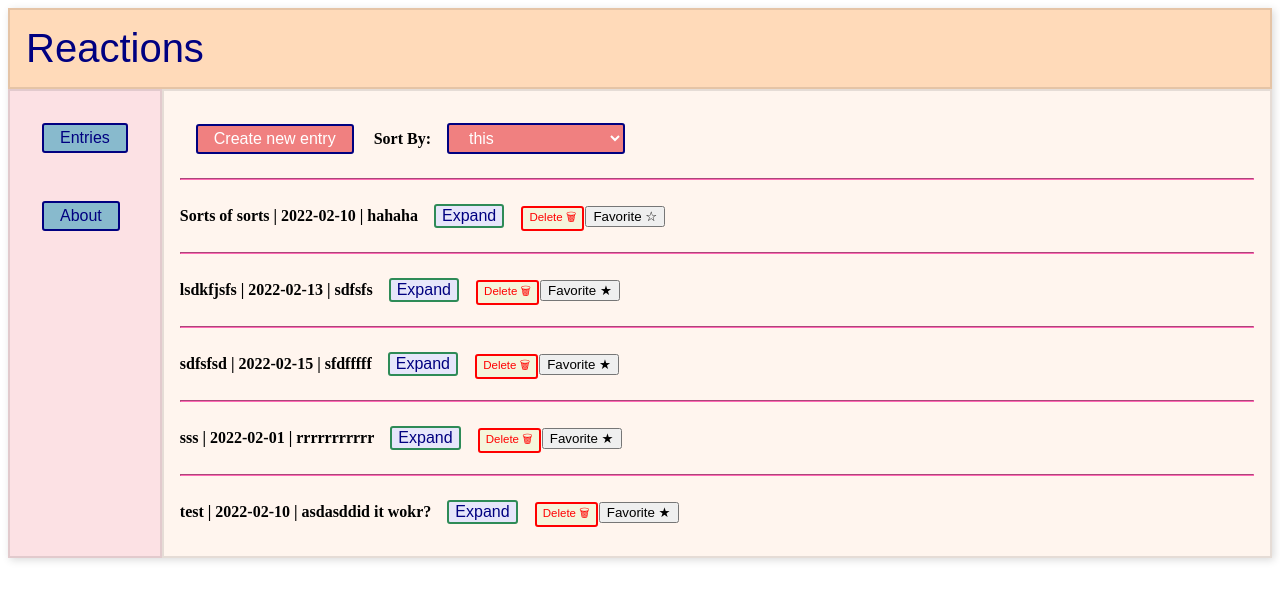
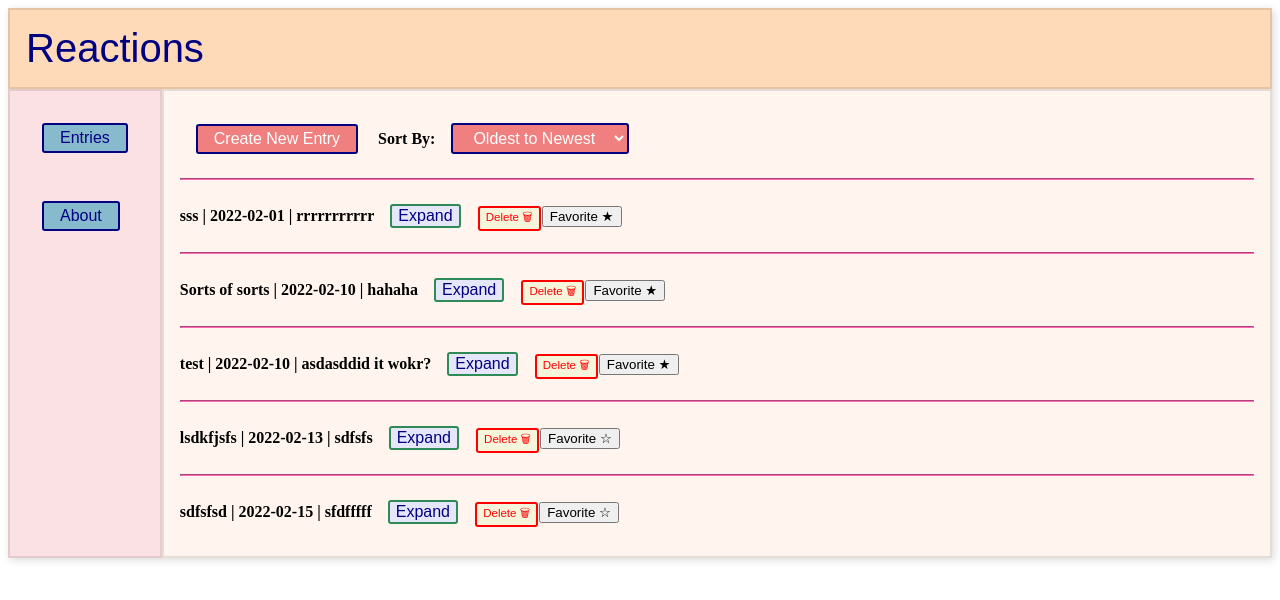
Before and after one commit to angelroundtrip/phase-2-group-project, a React (Create React App) app: page / in a window 1280 px wide. Shown: the top 600 px of the page. Built offline with nearby package versions, Linux system fonts and the light colour scheme; data requests are answered from the project's data file.

Commit message:
completed sorting

```diff
--- a/db.json
+++ b/db.json
@@ -5,21 +5,21 @@
       "date": "2022-02-10",
       "body": "hahaha",
       "id": 6,
-      "favorited": false
+      "favorited": true
     },
     {
       "title": "lsdkfjsfs",
       "date": "2022-02-13",
       "body": "sdfsfs",
       "id": 7,
-      "favorited": true
+      "favorited": false
     },
     {
       "title": "sdfsfsd",
       "date": "2022-02-15",
       "body": "sfdfffff",
       "id": 8,
-      "favorited": true
+      "favorited": false
     },
     {
       "title": "sss",
--- a/src/components/App.js
+++ b/src/components/App.js
@@ -213,12 +213,6 @@ function App() {
     })
   }
 
-  const [sort, setSort] = useState('new')
-
-  const handleSelectValue = e => {
-    setSort(e.target.value)
-  }
-
 
   const updateEntry = updatedEntry => {
     const updatedFavorites = entries.map(entry => {
@@ -231,26 +225,9 @@ function App() {
     setEntries(updatedFavorites)
   }
 
-//   const updatedItems = items.map(item => {
-//     if (item.id === updatedItem.id) {
-//       return updatedItem
-//     } else {
-//       return item;
-//     }
-//   })
-//   setItems(updatedItems)
-// }
 
-  const newestToOldest =  entries.slice().sort( (a, b) => new Date(b.date) - new Date(a.date))
-  const sortedEntries = () => {
-    if (sort === 'new') {
-      return entries
-    } else if (sort === 'old') {
-      return newestToOldest
-    } else {
-      return null
-    }
-  }
+
+
 
   return (
     <CleanStyle >
@@ -262,7 +239,7 @@ function App() {
       <Switch>
 
         <Route exact path='/'>
-          <JournalEntries entries={sortedEntries()} deleteEntry={deleteEntry} handleSelectValue={handleSelectValue} updateEntry={updateEntry}   />
+          <JournalEntries entries={entries} deleteEntry={deleteEntry} updateEntry={updateEntry}   />
         </Route>
 
         <Route path='/new'>
--- a/src/components/JournalEntries.js
+++ b/src/components/JournalEntries.js
@@ -1,26 +1,56 @@
-import React from 'react'
+import React, {useState} from 'react'
 import {Link} from 'react-router-dom'
 import JournalListItem from './JournalListItem'
 // import Card from '@mui/material/Card';
 
-function JournalEntries({entries, deleteEntry, handleSelectValue, updateEntry}) {
+function JournalEntries({entries, deleteEntry, updateEntry}) {
+
+
+  const [sort, setSort] = useState('old')
+
+  const handleSelectValue = e => {
+    setSort(e.target.value)
+
+  }
+
+  console.log(sort)
+
+ const sortedEntries = () => {
+  // const newestToOldest =  entries.sort( (a, b) => new Date(a.date) - new Date(b.date))
+  // const oldestToNewest =  entries.sort( (a, b) => new Date(b.date) - new Date(a.date))
+  // const favoritedEntries = entries.sort( (a, b) => a.favorited === b.favorited ? 0 : a.favorited ? -1 : 1 )
+
+  if (sort === 'old') {
+    return entries.sort( (a, b) => new Date(a.date) - new Date(b.date))
+  } else if (sort === 'new') {
+    return entries.sort( (a, b) => new Date(b.date) - new Date(a.date))
+  } else if (sort === 'fav') {
+
+    return entries.sort( (a, b) => a.favorited === b.favorited ? 0 : a.favorited ? -1 : 1 )
+  } else {
+    return entries
+  }
+ }
+
+
+
+
   return (
     <div className='journal-entries'>
         <Link to='/new'>
             <button className='button'>
-                Create new entry
+                Create New Entry
             </button>
         </Link>
         <label> Sort By:
-          <select onChange={handleSelectValue} className='button' >
-            <option>this</option>
+          <select onChange={handleSelectValue} value={sort} className='button' >
+            <option value={'old'}>Oldest to Newest</option>
             <option value={'new'}>Newest to Oldest</option>
-            <option value={'old'}>Oldest to Newest</option>
             <option value={'fav'}>Favorites</option>
           </select>
         </label>
         {/* <Card sx={{ maxWidth: 345 }}> */}
-            {entries.map(entry =>
+            {sortedEntries().map(entry =>
               <span key={entry.id}>
                 <hr className='break'/> <JournalListItem key={entry.id} entry={entry} deleteEntry={deleteEntry} updateEntry={updateEntry}  />
               </span>
```
